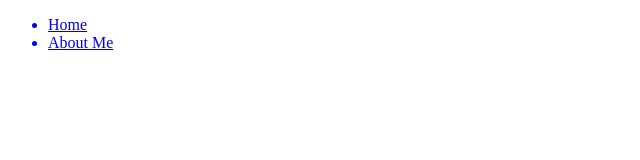
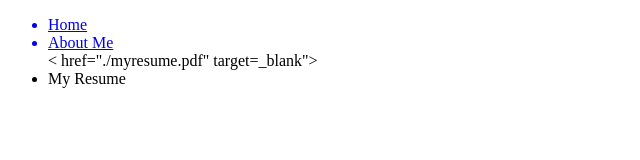
Before and after one commit to CCPS388640/CCPS388640.github.io, a plain HTML site: page index.html in a window 1280 px wide. Shown: the whole page, without its empty margins (0-640 px from the left). Drawn offline with Linux system fonts and the light colour scheme.

Commit message:
Update index.html

```diff
--- a/index.html
+++ b/index.html
@@ -9,6 +9,7 @@
       <ul>
         <a href="./index.html"><li>Home</li></a>
         <a href="./aboutme.html"><li>About Me</li></a>
+          < href="./myresume.pdf" target=_blank"><li>My Resume</li></a>
       </ul>
     </nav>
   </header>
```
